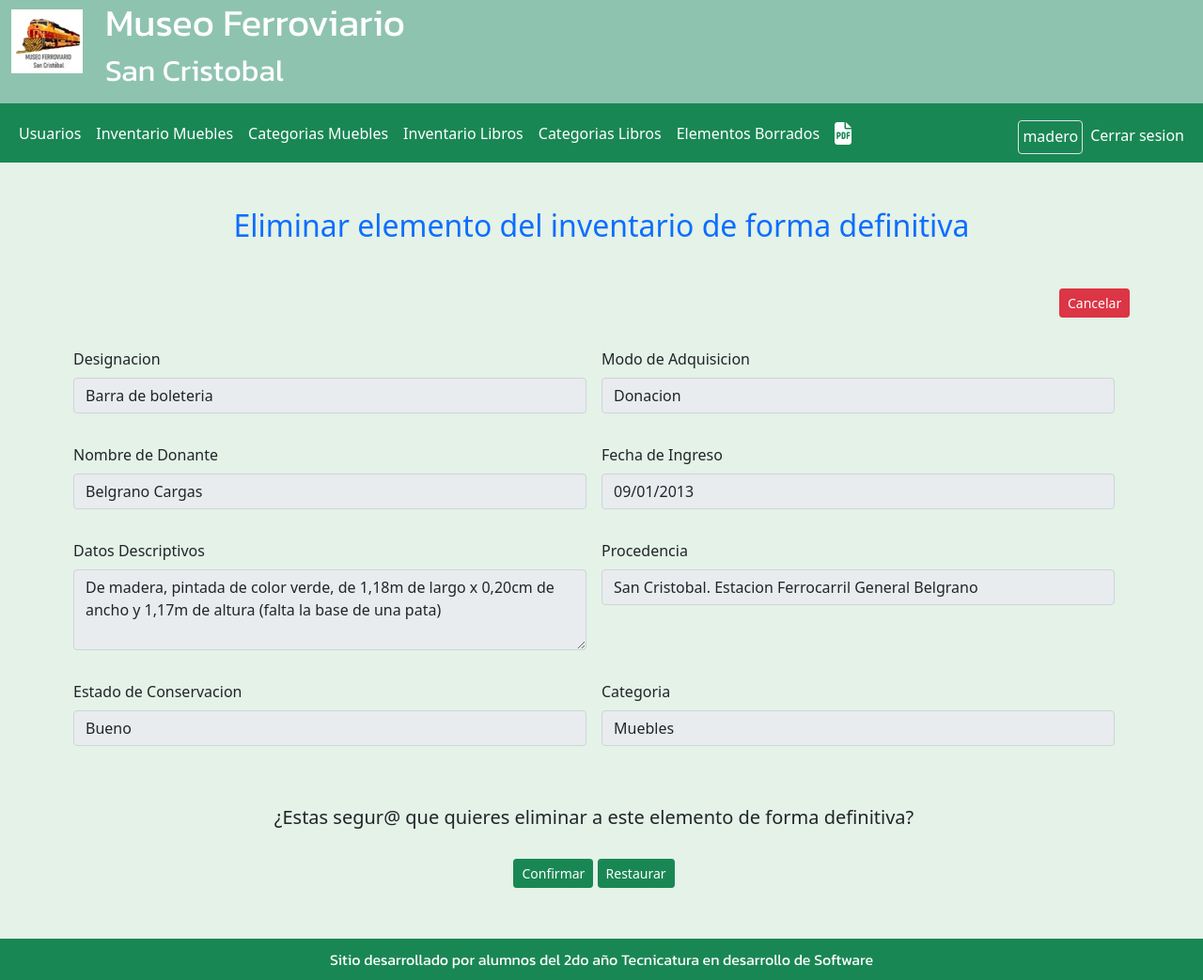
After one commit to JU4NJ00/museo-F, a PHP site: page /museo2/form-borrar-mueble.php?id=48 in a window 1280 px wide. The commit adds this page. Shown: the whole page at 94% size. Run offline with PHP 8.4, Linux system fonts and the light colour scheme; a user stored in the database is signed in; data comes from the database, SQL or seed files in the repository.

Commit message:
se agrego todas las secciones para el borrado o recuperacion de los muebles borrados

```diff
--- /dev/null
+++ b/form-borrar-mueble.php
@@ -0,0 +1,147 @@
+<?php
+
+// Conexion a la Base de Datos Biblioteca
+
+session_start();
+if(isset($_SESSION["dniadmin"])){
+
+}else{
+ if(isset($_SESSION["dniencargado"])){
+
+ }else {header("location:index.php");}}
+
+require_once "conexion.php";
+
+/* Si no existe mensaje resultante de actualización (Porque aún no hizo actualizacion) */
+
+if (!isset($_GET['msje'])){
+
+  // Guarda el id enviado por parámetro en URL, desde listado.php, y lo evalúa con $_GET
+
+   $id=$_GET['id'];
+
+}else{
+
+     // Guarda la Variable de Sesión ids, creada en el archivo editar.php
+
+     $id=$_SESSION['ids'];
+}
+
+$sql="SELECT * FROM inventariomuebles where idmuebles= $id";
+
+//die($sql);
+
+$result=mysqli_query($conex,$sql);
+
+$fila=mysqli_fetch_array($result);
+
+include('primero.php');
+    include('header.php');
+
+  ?>
+
+
+ <section>
+
+ <div class="container mt-2 mb-5">
+ <div class="text-center my-5 text-primary"><h2>Eliminar elemento del inventario de forma definitiva</h2></div>
+
+ <div class="row">
+  <div class="col-11"></div>
+  <div class="col-1 text-right">
+  <div class="btn btn-danger btn-sm"> <a class="text-decoration-none text-white" href="lista_muebles_borrados.php">Cancelar</a></div>
+</div>
+
+ <form class="row g-3" action="borrar-restaurar_mueble.php" method="post">
+
+ <input type="hidden" class="form-control" name="idmuebles" id="idmuebles" value="<?php echo $fila['idmuebles'];?>">
+ <!-- mandamos la categoria principal al eliminar-muebles.php -->
+ <input type="hidden" class="form-control" name="categoria1" id="categoria1" value="<?php echo $fila['categoria_idcategoriaboss'];?>">
+
+ <div class="col-sm-6">
+    <label for="designacion" class="form-label"> Designacion</label>
+    <input type="text" class="form-control" name="designacion" id="designacion" value="<?php echo $fila['designacion']; ?>" disabled>
+  </div>
+  <div class="col-sm-6 mb-3">
+    <label for="modoadquisicion" class="form-label"> Modo de Adquisicion</label>
+    <input type="text" class="form-control" name="modoadquisicion" id="modoadquisicion" value="<?php echo $fila['modoadquisicion']; ?>" disabled>
+  </div>
+  <div class="col-sm-6 mb-3">
+    <label for="nomdonante" class="form-label"> Nombre de Donante</label>
+    <input type="text" class="form-control" name="nomdonante" id="nomdonante" value="<?php echo $fila['nomdonante']; ?>" disabled>
+  </div>
+   <div class="col-sm-6 mb-3">
+    <label for="fechaing" class="form-label"> Fecha de Ingreso</label>
+    <input type="date" class="form-control" name="fechaing" id="fechaing" value="<?php echo $fila['fechaing']; ?>" disabled>
+  </div>
+
+  <div class="col-sm-6 mb-3">
+    <label for="datodescr" class="form-label"> Datos Descriptivos</label>
+    <textarea class="form-control" name="datodescr" id="datodescr" placeholder="Datos descriptivos" cols="10" rows="3" disabled><?php echo $fila['datodescr']; ?></textarea>
+  </div>
+
+  <div class="col-sm-6 mb-3">
+    <label for="procedencia" class="form-label"> Procedencia</label>
+    <input type="text" class="form-control" name="procedencia" id="procedencia" placeholder="Ingresa tu Correo Electrónico" value="<?php echo $fila['procedencia']; ?>" disabled>
+  </div>
+
+  <div class="col-sm-6 mb-3">
+    <label for="estadoconserv" class="form-label"> Estado de Conservacion</label>
+    <input type="text" class="form-control" name="estadoconserv" id="estadoconserv" value="<?php echo $fila['estadoconserv']; ?>" disabled>
+  </div>
+
+  <div class="col-sm-6 mb-3">
+  <label for="categoriaboss" class="form-label">Categoria</label>
+    <select class="form-control" name="categoriaboss" id="categoriaboss" disabled>
+
+      <option <?php if ($fila['categoria_idcategoriaboss']==1){echo "selected";}?> value=1>Muebles</option>
+      <option <?php if ($fila['categoria_idcategoriaboss']==3){echo "selected";}?> value=3>Elementos Ferroviarios</option>
+    </select>
+  </div>
+
+  <div class="col-sm-6 mb-3">
+
+</div>
+
+
+ <div class="col-12 text-center">
+    <div> <h5> ¿Estas segur@ que quieres eliminar a este elemento de forma definitiva?</h5>
+        <br>
+ <button type="submit" name="borrar" class="btn btn-success btn-sm">Confirmar</button>
+ <button type="submit" name="restaurar" class="btn btn-success btn-sm">Restaurar</button>
+
+ </div>
+
+ </form>
+
+
+  <?php
+
+   // Uso de GET para mostrar Mensaje resultante de la operacion de Actualizacion
+
+   if (isset($_GET["msje"])){
+
+      if($_GET["msje"]!="ok"){
+
+        echo "<div class='text-center mt-4 mb-5'><div class='alert alert-danger' role='alert'><strong>".$_GET["msje"]."</strong><a href='lista_muebles_borrados.php' class='text-primary ms-3'>Volver al Listado</a></div></div>";
+
+      }else{
+
+
+        echo "<div class='text-center mt-4 mb-5'><div class='alert alert-success' role='alert'><strong>"."Actualización Exitosa!"."</strong><a href='lista_muebles_borrados.php' class='text-primary ms-3'>Volver al Listado</a></div></div>";
+
+      }
+ }
+ ?>
+
+</section>
+
+ <?php
+   include('footer.php');
+ ?>
+
+<script src="bootstrap/js/bootstrap.bundle.min.js"></script>
+
+</body>
+
+</html>
--- a/header.php
+++ b/header.php
@@ -52,7 +52,7 @@
             </div>
 
  <!-- Agregado  -->
- <li class="nav-item dropdown">
+ <li class="nav-item dropdown nav-item pt-1">
     <a class="nav-link dropdown-toggle" href="#" id="navbarPDF" role="button" data-bs-toggle="dropdown" aria-expanded="false">
         <i class="fa-solid fa-file-pdf"></i>
     </a>
@@ -97,9 +97,21 @@
             <li class="nav-item pt-1">
               <a class="nav-link" href="categoriaLibros.php">Categorias Libros</a>
             </li>
+           <!-- Agregado  -->
+            <li class="nav-item dropdown nav-item pt-1">
+          <a class="nav-link dropdown-toggle" href="#" role="button" data-bs-toggle="dropdown" aria-expanded="false">
+            Elementos Borrados
+          </a>
+          <ul class="dropdown-menu">
+            <li><a class="dropdown-item" href="lista_muebles_borrados.php">Muebles Borrados</a></li>
+            <li><a class="dropdown-item" href="lista_libros_borrados.php">Libros Borrados</a></li>
+          </ul>
+        </li>
+
+<!--  -->
 
            <!-- Agregado  -->
-           <li class="nav-item dropdown">
+           <li class="nav-item dropdown nav-item pt-1">
     <a class="nav-link dropdown-toggle" href="#" id="navbarPDF" role="button" data-bs-toggle="dropdown" aria-expanded="false">
         <i class="fa-solid fa-file-pdf"></i>
     </a>
@@ -140,10 +152,10 @@
             <li class="nav-item pt-1">
               <a class="nav-link" href="inventariolibros.php">Listado de libros</a>
             </li>
-         </ul>
+
 
              <!-- Agregado  -->
-             <li class="nav-item dropdown">
+             <li class="nav-item dropdown nav-item pt-1">
     <a class="nav-link dropdown-toggle" href="#" id="navbarPDF" role="button" data-bs-toggle="dropdown" aria-expanded="false">
         <i class="fa-solid fa-file-pdf"></i>
     </a>
@@ -153,7 +165,7 @@
         <li><a class="dropdown-item" href="pdfgeneral.php?tipo=general"><i class="fa-solid fa-file-pdf"></i> Descargar Listado General</a></li>
     </ul>
 </li>
-
+</ul>
     <!--  -->
 
          <ul class="navbar-nav ms-auto">
```
Also changed, not shown: borrar-restaurar_mueble.php (added, +37 -0 lines), fpaginado_muebles_borrados.php (added, +38 -0 lines), lista_muebles_borrados.php (added, +147 -0 lines).
